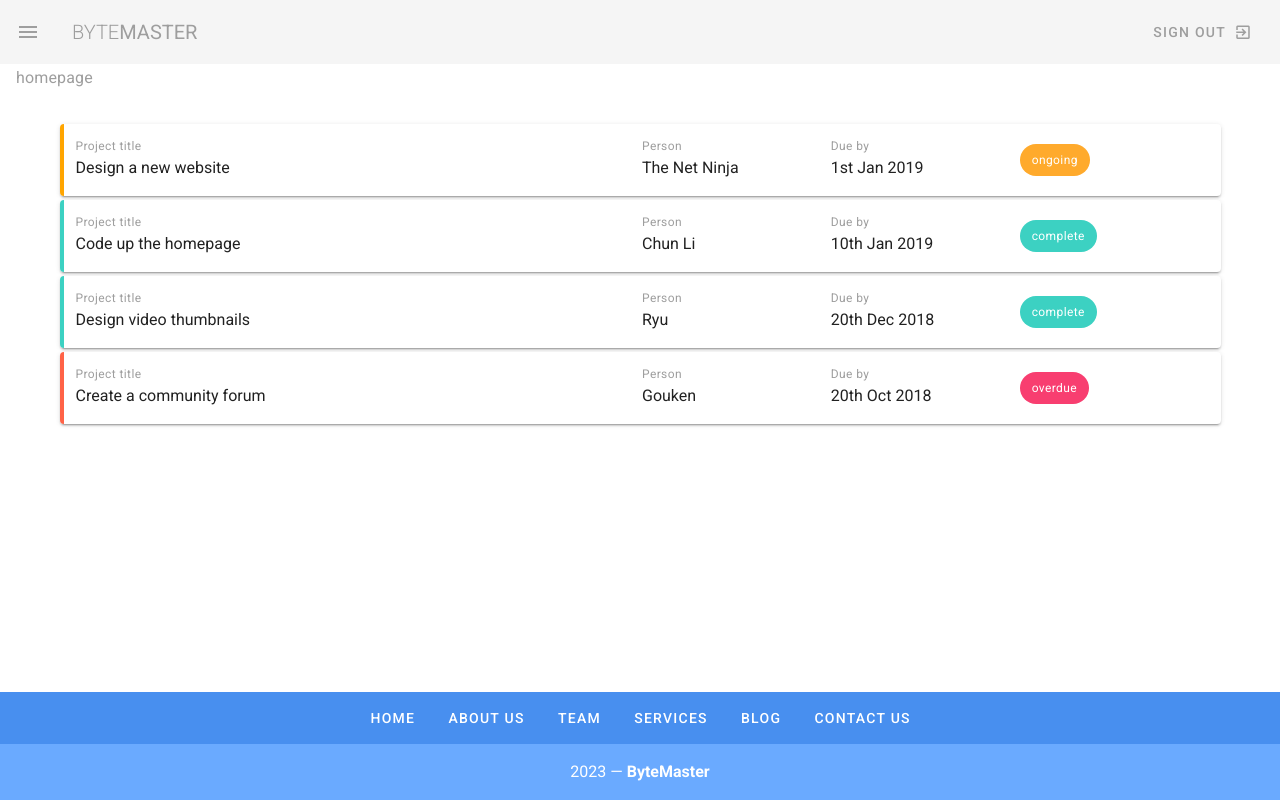
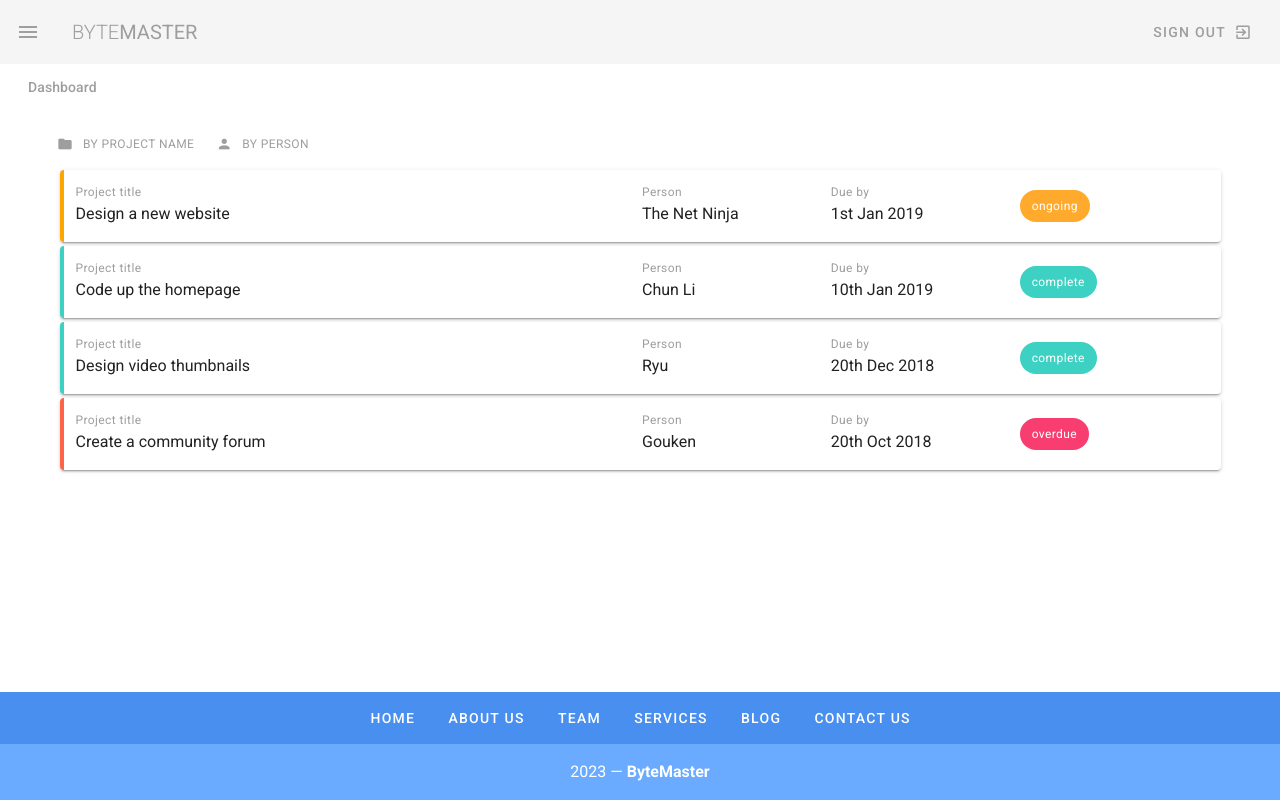
Before and after one commit to JoseHenriquePatrocinio/vuetify, a Vue app: page / in a window 1280 px wide. Built offline with nearby package versions, Linux system fonts and the light colour scheme.

Commit message:
sorting buttons

```diff
--- a/src/views/Dashboard.vue
+++ b/src/views/Dashboard.vue
@@ -1,8 +1,19 @@
 <template>
   <div class="dashboard">
-    <h1 class="text-subtitle-1 grey--text">homepage</h1>
+    <h1 class="text-subtitle-2 grey--text pa-3">Dashboard</h1>
 
     <v-container class="my-5">
+
+      <v-layout row class="mb-3">
+        <v-btn small text color="grey" @click="sortBy('title')">
+          <v-icon left small>mdi-folder</v-icon>
+          <span class="caption text-uppercase">By project name</span>
+        </v-btn>
+        <v-btn small text color="grey" @click="sortBy('person')">
+          <v-icon left small>mdi-account</v-icon>
+          <span class="caption text-uppercase">By person</span>
+        </v-btn>
+      </v-layout>
 
       <v-card class="pa-3 mb-1" v-for="project in projects" :key="project.title">
         <v-layout row wrap :class="'pa-3 project ' + project.status">
@@ -58,6 +69,9 @@
         default:
           return "gray";
       }
+    },
+    sortBy(prop) {
+      this.projects.sort((a, b) => a[prop] < b[prop] ? -1 : 1)
     }
   }
 
```
